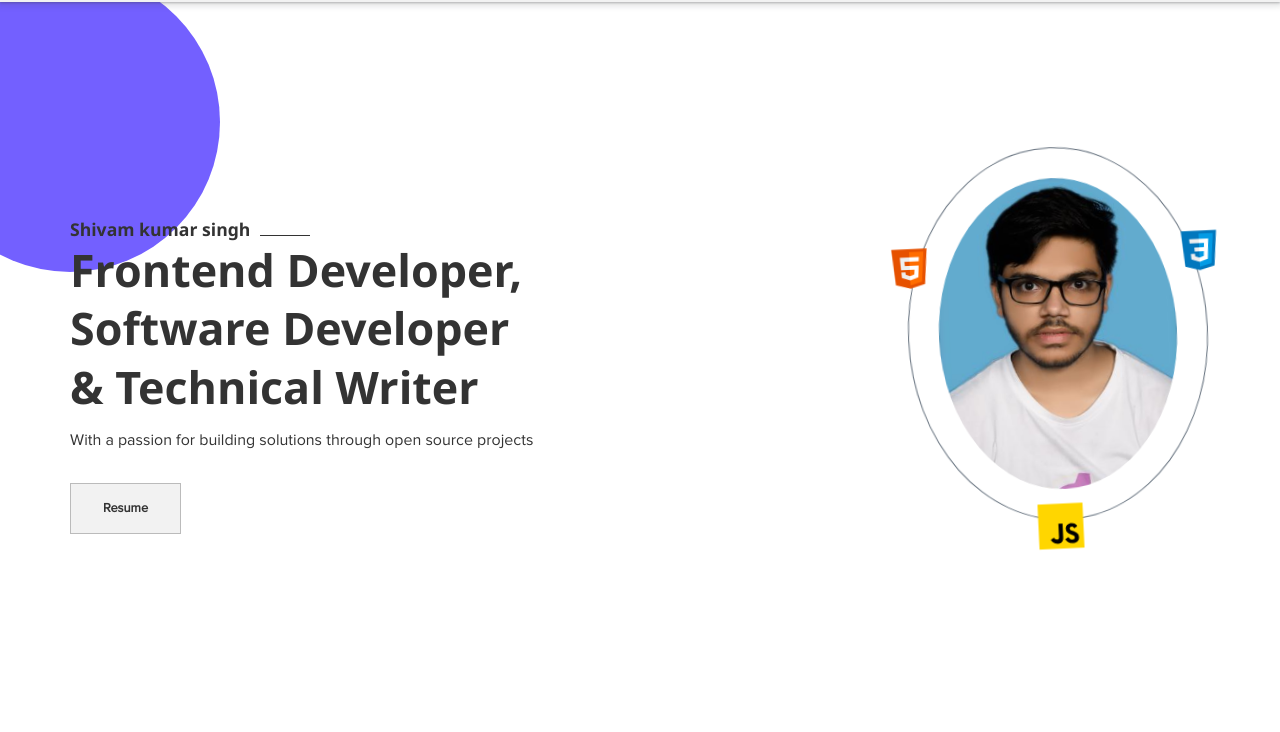
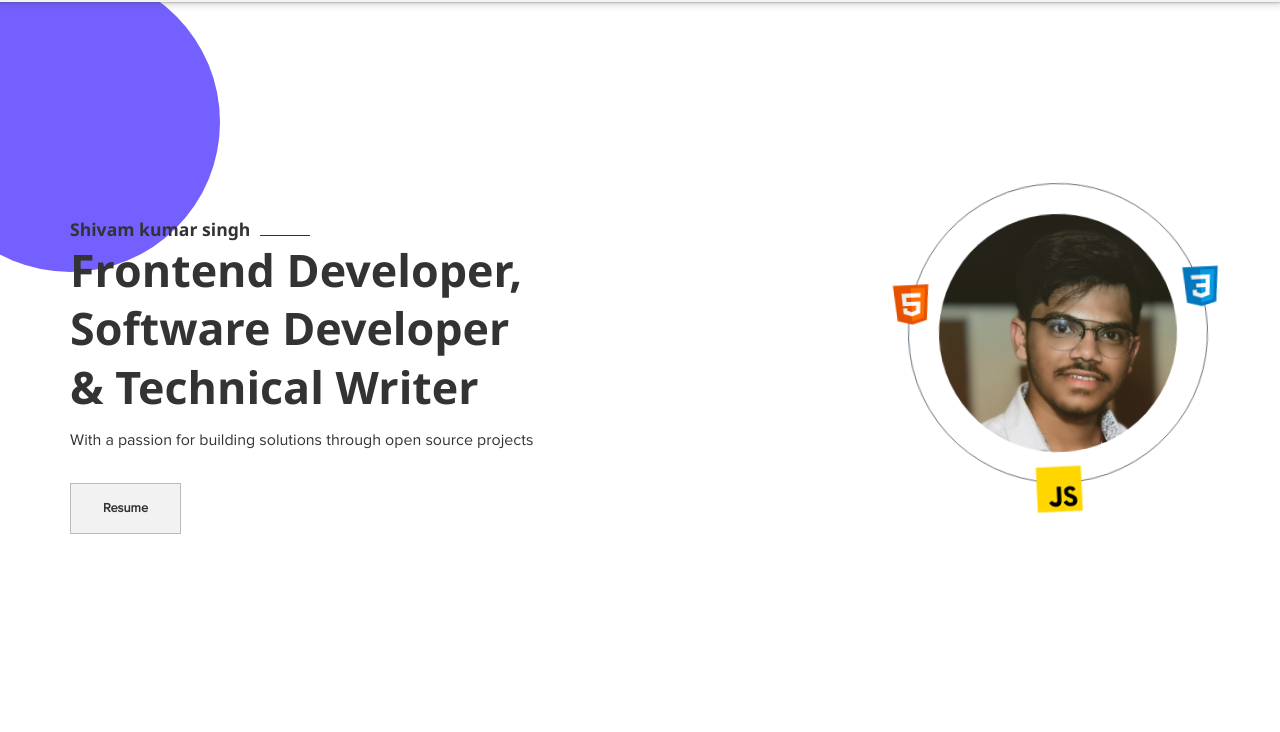
Before and after one commit to shivam-0109/portfolio, a plain HTML site: page index.html in a window 1280 px wide. Shown: the part 68-800 px from the top of the page. Drawn offline with Linux system fonts and the light colour scheme; files whose address does not match are found by name.

Commit message:
Update index.html

```diff
--- a/index.html
+++ b/index.html
@@ -134,7 +134,7 @@
         <div class="content-image">
           <div class="overlay-icons"></div>
           <img
-            src="./thumbnail.jfif"
+            src="./B612_20200226_071733_986.jpg"
             alt="A portrait of Shivam kumar singh"
           />
         </div>
```
